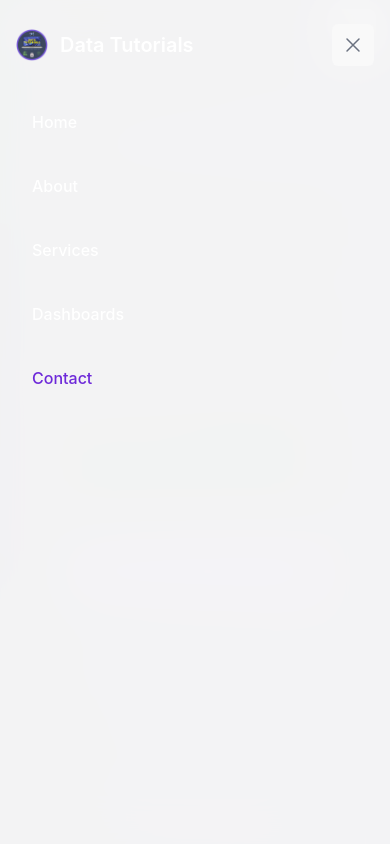
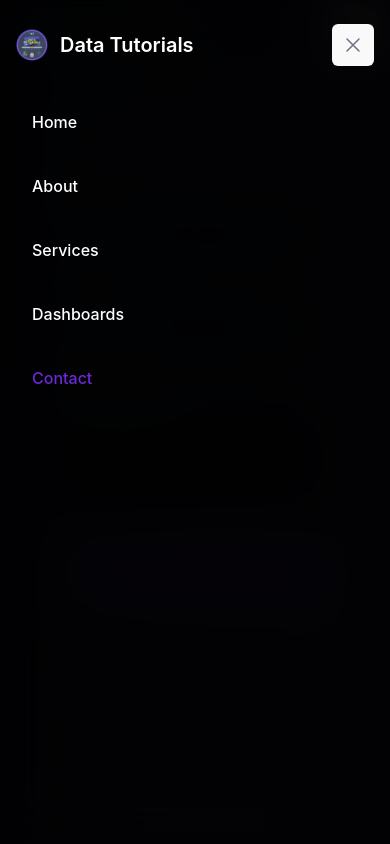
Before and after one commit to sanal-p-k/DataTutorial, a React (Vite) app: page /contact in a window 390 px wide. Both pictures are taken after a click on the button "Toggle navigation". Shown: the top 844 px of the page. Built offline with nearby package versions, Linux system fonts and the light colour scheme.

Commit message:
navbar update

```diff
--- a/src/components/Navbar.tsx
+++ b/src/components/Navbar.tsx
@@ -116,7 +116,7 @@ const Navbar = () => {
       {isMobileMenuOpen && (
         <>
           <motion.div
-            className="fixed inset-0 bg-black/50 backdrop-blur-lg z-50"
+            className="fixed inset-0 bg-black/80 backdrop-blur-lg z-50"
             onClick={(e: React.MouseEvent) => {
               if (e.target === e.currentTarget) {
                 setIsMobileMenuOpen(false);
@@ -127,7 +127,7 @@ const Navbar = () => {
             initial={{ opacity: 0, y: -20 }}
             animate={{ opacity: 1, y: 0 }}
             exit={{ opacity: 0, y: -20 }}
-            className="fixed top-0 left-0 w-full h-screen bg-white/95 backdrop-blur-xl z-50"
+            className="fixed top-0 left-0 w-full h-screen bg-black/80 backdrop-blur-xl z-50"
           >
             <div className="px-4 py-6">
               <div className="flex justify-between items-center mb-8">
```
